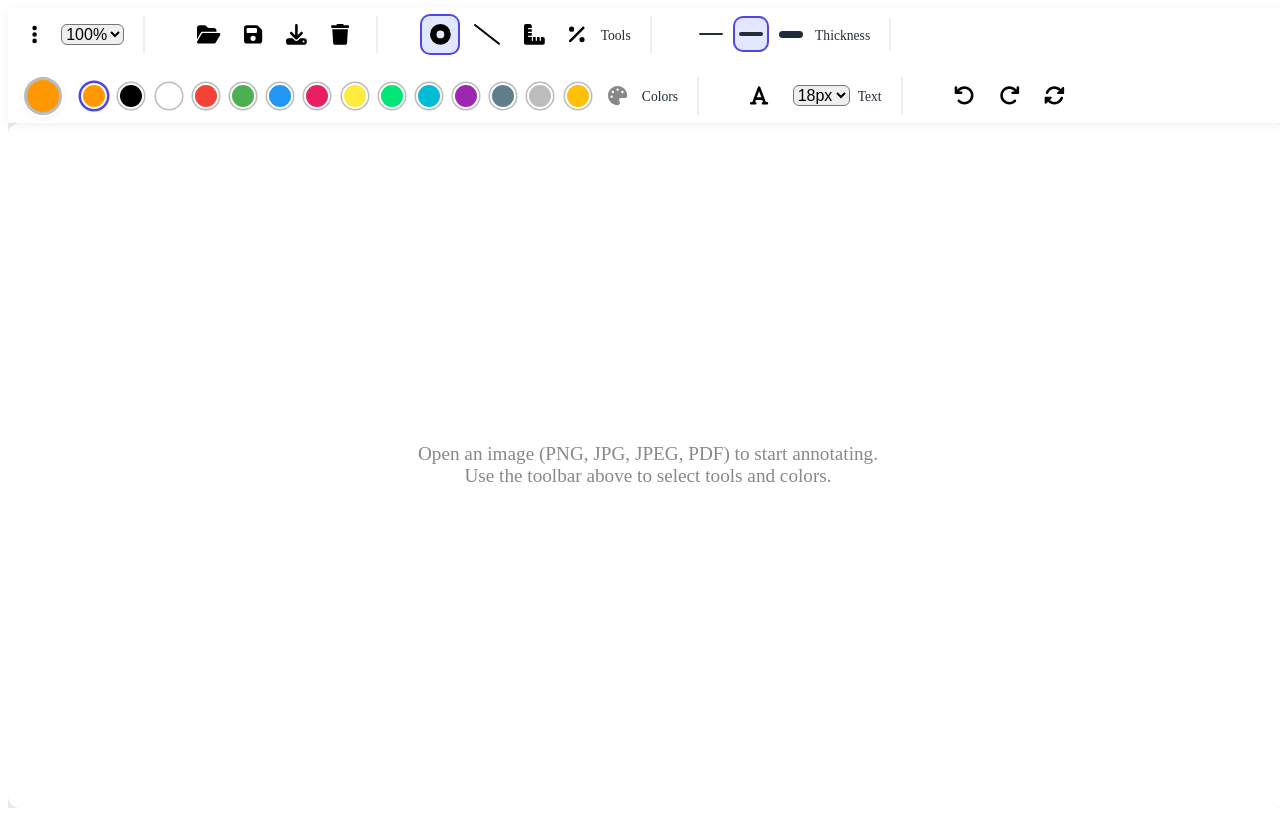
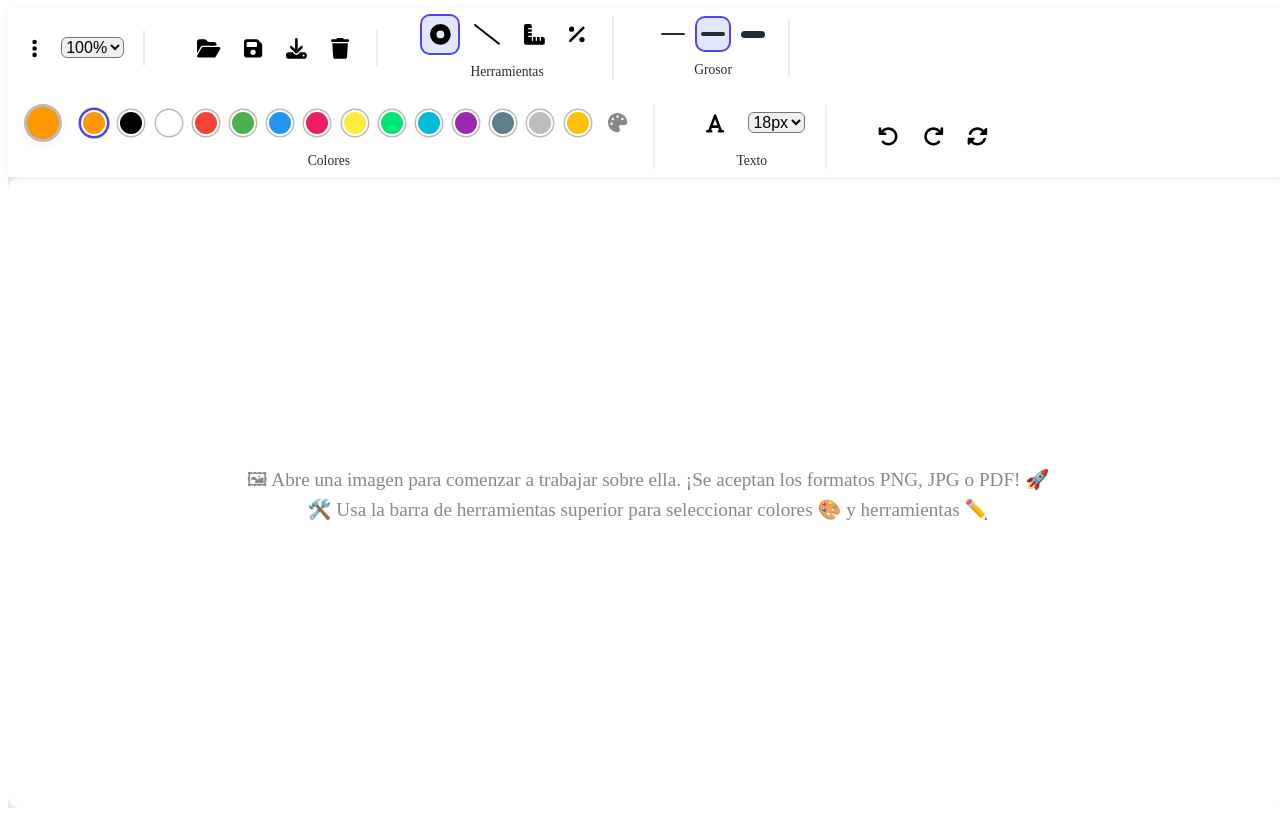
Before and after one commit to aleferrero98/DentalCeph, a React (Vite) app: page / in a window 1280 px wide. Built offline with nearby package versions, Linux system fonts and the light colour scheme.

Commit message:
change texts and layout

```diff
--- a/src/components/CanvasArea.jsx
+++ b/src/components/CanvasArea.jsx
@@ -701,8 +701,8 @@ const CanvasArea = forwardRef(function CanvasArea({ image, pdf, onImageLoad, zoo
     >
       {!image && !pdf && (
         <HelpText>
-          Open an image (PNG, JPG, JPEG, PDF) to start annotating.<br/>
-          Use the toolbar above to select tools and colors.
+          🖼 Abre una imagen para comenzar a trabajar sobre ella. ¡Se aceptan los formatos PNG, JPG o PDF! 🚀<br/>
+          🛠️ Usa la barra de herramientas superior para seleccionar colores 🎨 y herramientas ✏️
         </HelpText>
       )}
       {image && (
--- a/src/components/Toolbar.jsx
+++ b/src/components/Toolbar.jsx
@@ -24,6 +24,7 @@ const ToolbarContainer = styled.div`
 // Group for related tools
 const ToolGroup = styled.div`
   display: flex;
+  flex-direction: column;
   align-items: center;
   gap: 0.5rem;
   border-right: 2px solid #eee;
@@ -77,6 +78,7 @@ const ToolLabel = styled.span`
   color: #222c36;
   margin-top: 0.2rem;
   text-align: center;
+  width: 100%;
 `;
 
 // Example color palette
@@ -105,6 +107,15 @@ const CurrentColorCircle = styled.div`
   justify-content: center;
 `;
 
+// Fila de botones dentro de cada grupo
+const ToolButtonsRow = styled.div`
+  display: flex;
+  flex-direction: row;
+  justify-content: center;
+  align-items: center;
+  gap: 0.5rem;
+`;
+
 function Toolbar({
   activeTool, onToolChange,
   color, onColorChange,
@@ -124,6 +135,7 @@ function Toolbar({
     <ToolbarContainer>
       {/* Menu & Zoom */}
       <ToolGroup>
+        <ToolButtonsRow>
           <ToolButton title="Menu">
             <FontAwesomeIcon icon={faEllipsisV} />
           </ToolButton>
@@ -137,10 +149,12 @@ function Toolbar({
               <option key={z} value={z}>{z}%</option>
             ))}
           </select>
+        </ToolButtonsRow>
       </ToolGroup>
 
       {/* File actions */}
       <ToolGroup>
+        <ToolButtonsRow>
           <ToolButton title="Open image" onClick={onOpen}>
             <FontAwesomeIcon icon={faFolderOpen} />
           </ToolButton>
@@ -153,10 +167,12 @@ function Toolbar({
           <ToolButton title="Delete all" onClick={onDelete}>
             <FontAwesomeIcon icon={faTrash} />
           </ToolButton>
+        </ToolButtonsRow>
       </ToolGroup>
 
       {/* Tools */}
       <ToolGroup>
+        <ToolButtonsRow>
           <ToolButton title="Mark point" active={activeTool==='point'} onClick={()=>onToolChange('point')}>
             <FontAwesomeIcon icon={faDotCircle} />
           </ToolButton>
@@ -169,11 +185,13 @@ function Toolbar({
           <ToolButton title="Jarabak %" active={activeTool==='jarabak'} onClick={()=>onToolChange('jarabak')}>
             <FontAwesomeIcon icon={faPercent} />
           </ToolButton>
-        <ToolLabel>Tools</ToolLabel>
+        </ToolButtonsRow>
+        <ToolLabel>Herramientas</ToolLabel>
       </ToolGroup>
 
       {/* Thickness */}
       <ToolGroup>
+        <ToolButtonsRow>
           {THICKNESS.map(t => (
             <ToolButton
               key={t}
@@ -185,11 +203,13 @@ function Toolbar({
               <div style={{width: 24, height: t, background: '#222c36', borderRadius: 4}} />
             </ToolButton>
           ))}
-        <ToolLabel>Thickness</ToolLabel>
+        </ToolButtonsRow>
+        <ToolLabel>Grosor</ToolLabel>
       </ToolGroup>
 
       {/* Color palette */}
       <ToolGroup>
+        <ToolButtonsRow>
           {/* Círculo grande para color actual */}
           <CurrentColorCircle color={color} title="Current color" />
           {COLORS.map(c => (
@@ -216,11 +236,13 @@ function Toolbar({
               tabIndex={-1}
             />
           </ToolButton>
-        <ToolLabel>Colors</ToolLabel>
+        </ToolButtonsRow>
+        <ToolLabel>Colores</ToolLabel>
       </ToolGroup>
 
       {/* Text tool */}
       <ToolGroup>
+        <ToolButtonsRow>
           <ToolButton title="Text" active={activeTool==='text'} onClick={()=>onToolChange('text')}>
             <FontAwesomeIcon icon={faFont} />
           </ToolButton>
@@ -234,11 +256,13 @@ function Toolbar({
               <option key={size} value={size}>{size}px</option>
             ))}
           </select>
-        <ToolLabel>Text</ToolLabel>
+        </ToolButtonsRow>
+        <ToolLabel>Texto</ToolLabel>
       </ToolGroup>
 
       {/* Undo/Redo/Rotate */}
       <ToolGroup>
+        <ToolButtonsRow>
           <ToolButton title="Undo" onClick={onUndo}>
             <FontAwesomeIcon icon={faUndo} />
           </ToolButton>
@@ -248,6 +272,7 @@ function Toolbar({
           <ToolButton title="Rotate" onClick={onRotate}>
             <FontAwesomeIcon icon={faSyncAlt} />
           </ToolButton>
+        </ToolButtonsRow>
       </ToolGroup>
     </ToolbarContainer>
   );
```
Lines whose indentation alone changed are shown as unchanged.
